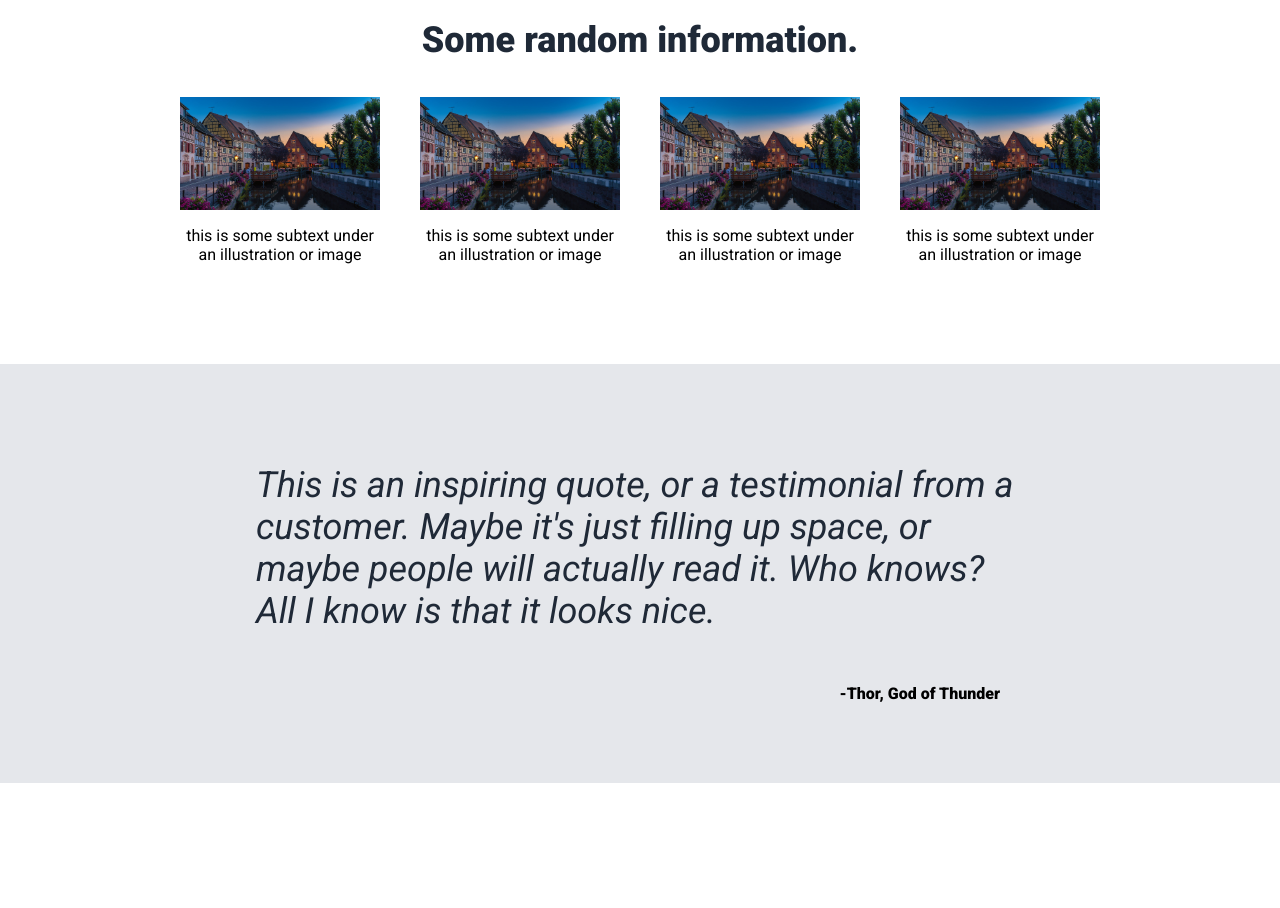
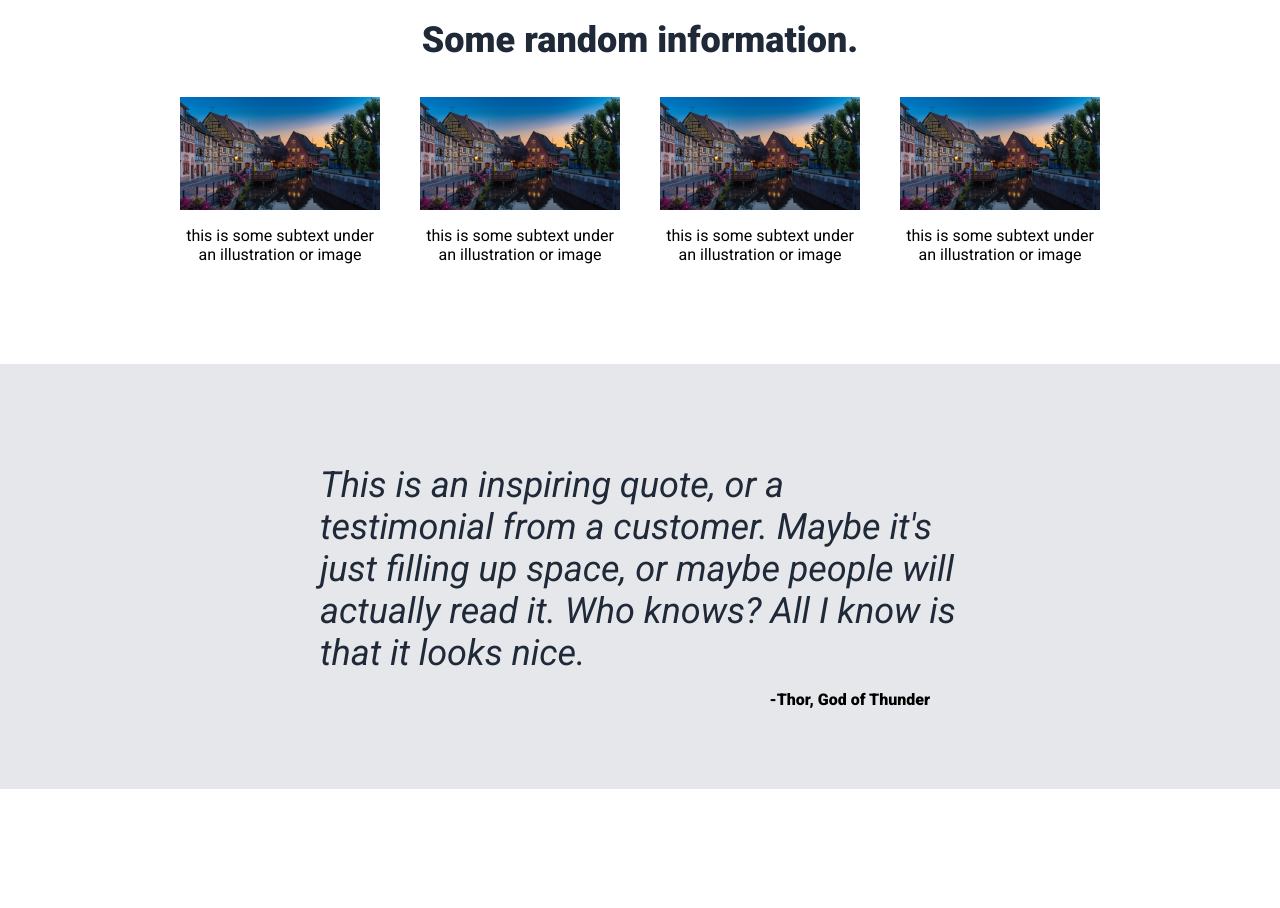
Before and after one commit to AmberlySB/landing-page, a plain HTML site: page index.html in a window 1280 px wide. Shown: the part 442-1350 px from the top of the page. Drawn offline with Linux system fonts and the light colour scheme.

Commit message:
Fix quote section so that the attribution maintains proper alignment

```diff
--- a/index.html
+++ b/index.html
@@ -50,8 +50,10 @@
         </div>
     </div>
     <div class="quote">
-        <p class="quote-text">This is an inspiring quote, or a testimonial from a customer. Maybe it's just filling up space, or maybe people will actually read it. Who knows? All I know is that it looks nice.</p>
-        <p class="attribution">-Thor, God of Thunder</p>
+        <div class="quote-container">
+            <p class="quote-text">This is an inspiring quote, or a testimonial from a customer. Maybe it's just filling up space, or maybe people will actually read it. Who knows? All I know is that it looks nice.</p>
+            <p class="attribution">-Thor, God of Thunder</p>
+        </div>
     </div>
     <div class="call-to-action">
         <div class="cta-content">
--- a/style.css
+++ b/style.css
@@ -111,11 +111,17 @@ button, a,
     padding: 64px 0;
 }
 
+.quote-container {
+    width: 50%;
+    display: flex;
+    flex-direction: column;
+}
+
 .quote-text {
     color: #1F2937;
     font-size: 36px;
     font-style: italic;
-    width: 60%;
+    margin-bottom: 0;
 
 }
 
@@ -123,7 +129,7 @@ button, a,
     font-weight: 800;
     display: flex;
     align-self: flex-end;
-    margin-right: 280px;
+    margin-right: 30px;
 }
 
 .call-to-action {
```
